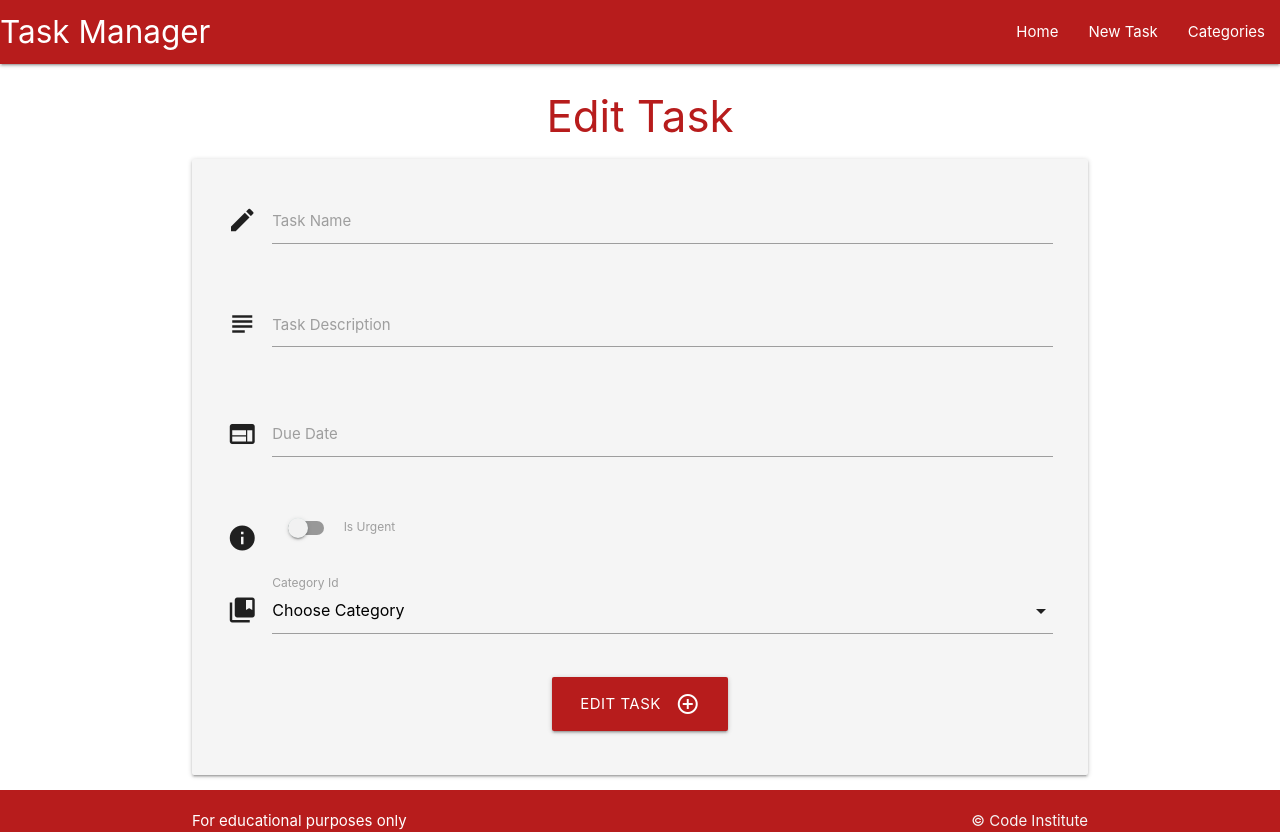
After one commit to DarthKoder/dks-flask-sqlalchemy-task-manager, a Flask app: template taskmanager/templates/edit_task.html in a window 1280 px wide. The commit adds this page. Run offline with Flask 3, Linux system fonts and the light colour scheme; the template is opened without the code that fills it, so the values that code supplies are empty.

Commit message:
add edit tasks.html with functionality. changed dates around using jinja. added edit button for the edit tasks function and collapsibles

```diff
--- a/taskmanager/static/js/script.js
+++ b/taskmanager/static/js/script.js
@@ -44,3 +44,18 @@ document.addEventListener('DOMContentLoaded', function() {
   $(document).ready(function(){
     $('select').formSelect();
   });
+
+
+
+  // Script for collapsibles
+
+  document.addEventListener('DOMContentLoaded', function() {
+    let collapsibles = document.querySelectorAll('.collapsible');
+    M.Collapsible.init(collapsibles);
+  });
+
+  // Or with jQuery
+
+  $(document).ready(function(){
+    $('.collapsible').collapsible();
+  });
--- /dev/null
+++ b/taskmanager/templates/edit_task.html
@@ -0,0 +1,83 @@
+{% extends "base.html" %}
+{% block content %}
+
+<h3 class="red-text text-darken-4 center-align">Edit Task</h3>
+
+
+<div class="row card-panel grey lighten-4">
+    <form class="col s12" method="POST" action="{{ url_for('edit_task', task_id=task.id) }}">
+        <!-- task_name -->
+        <div class="row">
+            <div class="input-field col s12">
+                <i class="material-icons prefix">create</i> <!-- would use fontawesome for colours -->
+                <input id="task_name" name="task_name" value="{{ task.task_name }}" minlength="5" maxlength="50" type="text" class="validate"
+                    required>
+                <label for="task_name">Task Name</label>
+            </div>
+        </div>
+        <!-- task_description -->
+        <div class="row">
+            <div class="input-field col s12">
+                <i class="material-icons prefix">subject</i> <!-- would use fontawesome for colours -->
+                <textarea id="task_description" name="task_description"  minlength="5" maxlength="200" type="text"
+                    class="materialize-textarea validate" required>
+                    {{- task.task_description -}}
+                </textarea>
+                <label for="task_description">Task Description</label>
+            </div>
+        </div>
+        <!-- due_date -->
+        <div class="row">
+            <div class="input-field col s12">
+                <i class="material-icons prefix">web</i> <!-- would use fontawesome for colours -->
+                <input id="due_date" name="due_date" value="{{ task.due_date.strftime('%d %B %Y') }}" minlength="5" maxlength="50" type="text"
+                    class="datepicker validate" required>
+                <label for="due_date">Due Date</label>
+            </div>
+        </div>
+        <!-- is_urgent -->
+        <div class="row">
+            <div class="input-field col s12">
+                <div class="switch">
+                    <i class="material-icons prefix">info</i> <!-- would use fontawesome for colours -->
+                    <label for="is_urgent">
+                        {% if task.is_urgent == True %}
+                            <input id="is_urgent" name="is_urgent" type="checkbox" checked>
+                        {% else %}
+                            <input id="is_urgent" name="is_urgent" type="checkbox">
+                        {% endif %}
+                        <span class="lever"></span>
+                        Is Urgent
+                    </label>
+                </div>
+            </div>
+        </div>
+        <!-- category_id -->
+        <div class="row">
+            <div class="input-field col s12">
+                <i class="material-icons prefix">collections_bookmark</i> <!-- would use fontawesome for colours -->
+                <select id="category_id" name="category_id" class="validate" required>
+                    <option value="" disabled selected>Choose Category</option>
+                    {% for category in categories %}
+                        {% if category == task.category %}
+                            <option value="{{ category.id }}" selected>{{ category.category_name }}</option>
+                        {% else %}
+                            <option value="{{ category.id }}">{{ category.category_name }}</option>
+                        {% endif %}
+                    {% endfor %}
+                </select>
+                <label for="category_id">Category Id</label>
+            </div>
+        </div>
+        <!-- Submit button -->
+        <div class="row">
+            <div class="col s12 center-align">
+                <button type="submit" class="btn-large red darken-4">
+                    Edit Task <i class="material-icons right">add_circle_outline</i>
+                </button>
+            </div>
+        </div>
+    </form>
+</div>
+
+{% endblock %}
```
Also changed, not shown: taskmanager/routes.py (+15 -1 lines), taskmanager/templates/tasks.html (+19 -0 lines).
